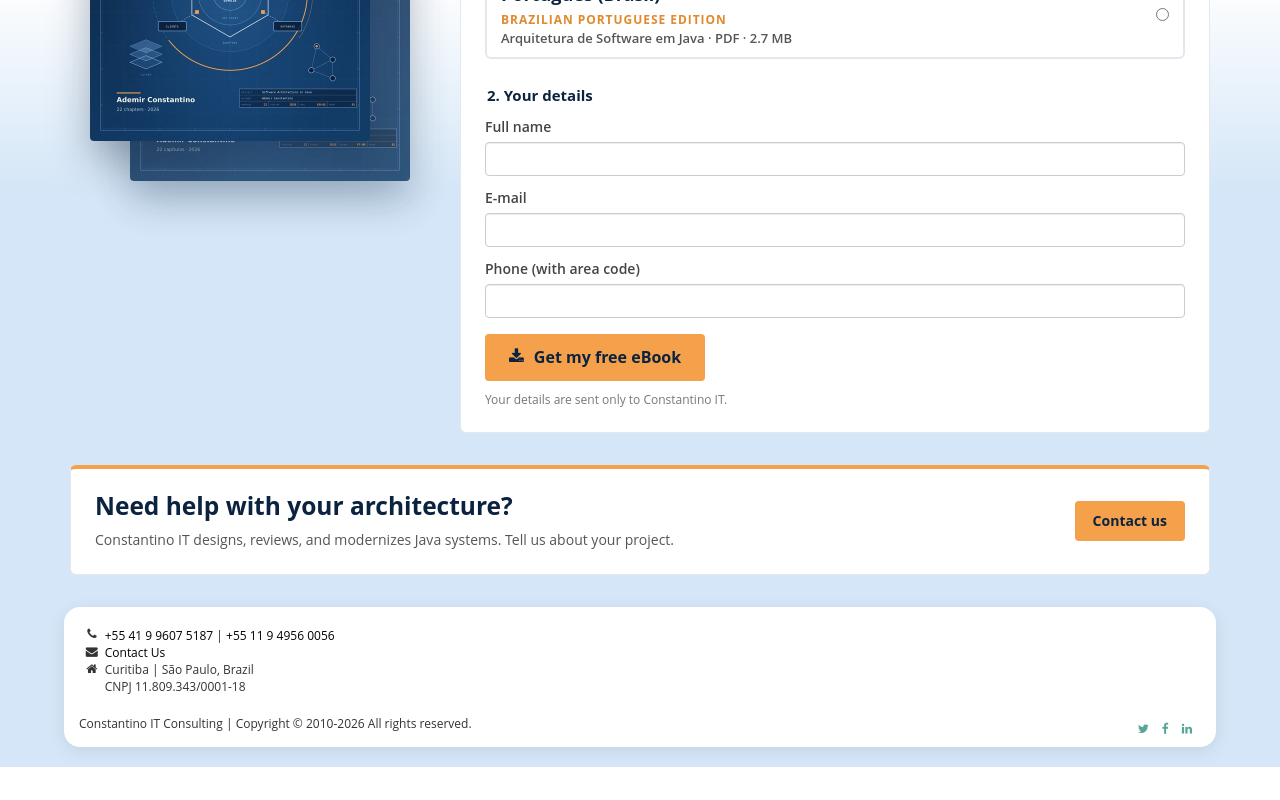
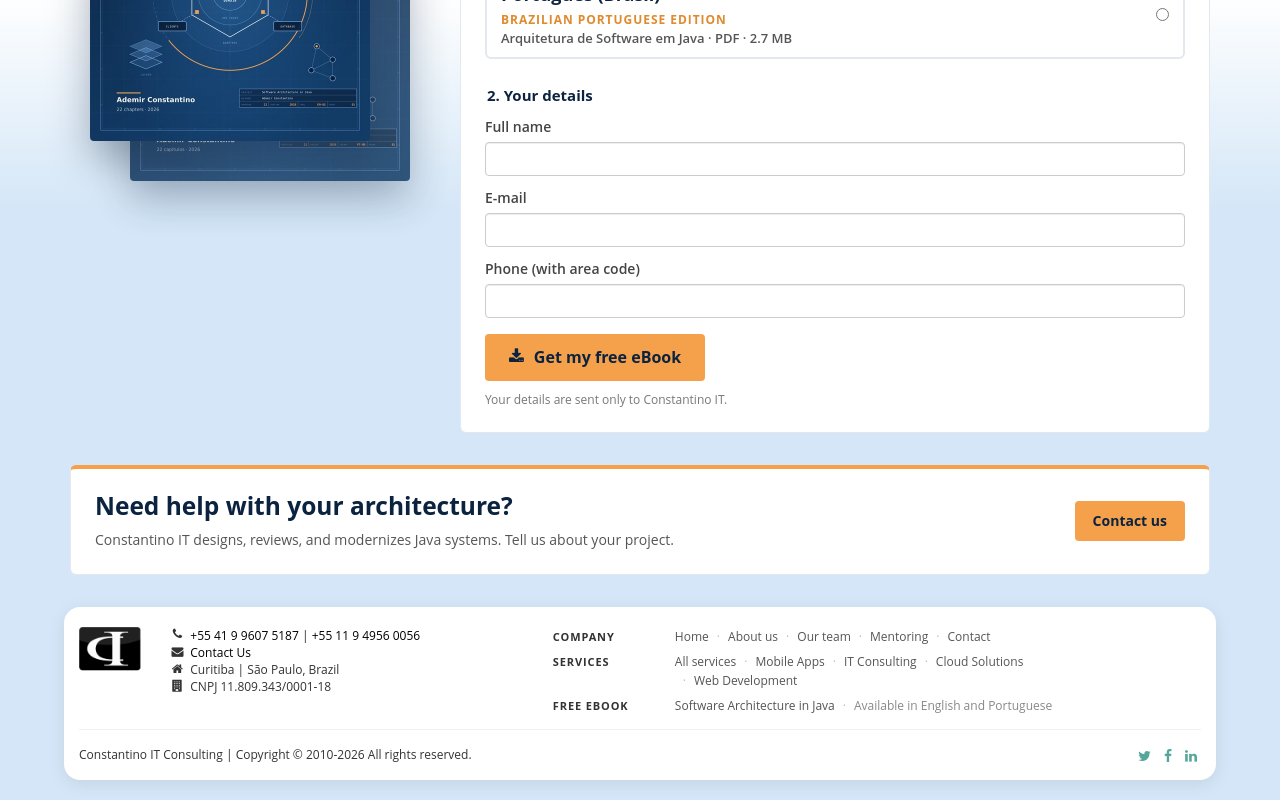
Before and after one commit to ademirconstantino/cit-react, a React (Vite) app: page /ebook in a window 1280 px wide. Shown: the part 669-1469 px from the top of the page. Before the commit the page ends 1436 px from the top, so only its background shows below. Built offline with nearby package versions, Linux system fonts and the light colour scheme.

Commit message:
design improvements

```diff
--- a/public/css/custom-style.css
+++ b/public/css/custom-style.css
@@ -203,9 +203,103 @@
   text-decoration: none;
 }
 
+/* One row: logo symbol, contact details, site map, social links */
+.footer-main {
+  display: flex;
+  flex-wrap: wrap;
+  align-items: flex-start;
+  gap: 16px 24px;
+  margin-bottom: 14px;
+}
+
+.footer-logo {
+  flex-shrink: 0;
+  width: auto;
+  height: 44px;
+}
+
+.footer-main .footer-contact {
+  flex: 0 1 auto;
+}
+
+/* One line per group: title, then its links separated by dots */
+.footer-sitemap {
+  display: flex;
+  flex-direction: column;
+  gap: 6px;
+  /* centred in the space left by the contact details */
+  margin: 0 auto;
+}
+
+.footer-sitemap nav {
+  display: flex;
+  align-items: baseline;
+  gap: 4px 12px;
+}
+
+.footer-sitemap h4 {
+  flex: 0 0 110px;
+  margin: 0;
+  font-size: 11px;
+  font-weight: 700;
+  letter-spacing: 0.08em;
+  text-transform: uppercase;
+  color: #333;
+}
+
+.footer-sitemap ul {
+  display: flex;
+  flex-wrap: wrap;
+  list-style: none;
+  margin: 0;
+  padding: 0;
+  line-height: 1.6;
+}
+
+.footer-sitemap li + li::before {
+  content: "·";
+  padding: 0 8px;
+  color: #bbb;
+}
+
+.footer-sitemap a {
+  color: #555;
+  text-decoration: none;
+}
+
+.footer-sitemap a:hover,
+.footer-sitemap a:focus {
+  color: #2f7d70;
+  text-decoration: none;
+}
+
+.footer-sitemap-note {
+  color: #888;
+}
+
 .footer-social {
   padding-right: 20px;
   text-align: right;
+}
+
+/* Bottom line of the panel: copyright on the left, social links on the right */
+.footer-bottom {
+  display: flex;
+  flex-wrap: wrap;
+  align-items: center;
+  justify-content: space-between;
+  gap: 4px 16px;
+  padding: 10px 0 12px;
+  border-top: 1px solid #eef0f2;
+}
+
+.footer-bottom .footer-copyright {
+  margin: 0;
+}
+
+.footer-bottom .footer-social {
+  padding-right: 0;
+  font-size: 14px;
 }
 
 .footer-social a {
@@ -220,10 +314,29 @@
     padding-right: 16px;
   }
 
+  /* Group title above its line of links */
+  .footer-sitemap {
+    gap: 10px;
+    margin-left: 0;
+  }
+
+  .footer-sitemap nav {
+    flex-direction: column;
+    gap: 2px;
+  }
+
+  .footer-sitemap h4 {
+    flex-basis: auto;
+  }
+
   .footer-contact li {
     line-height: 1.5;
     margin-bottom: 4px;
     word-break: break-word;
+  }
+
+  .footer-bottom {
+    flex-direction: column;
   }
 
   .footer-copyright,
@@ -232,7 +345,7 @@
     padding-right: 15px;
   }
 
-  .footer-copyright p {
+  .footer-bottom .footer-copyright {
     font-size: 11px;
     line-height: 1.4;
     margin-bottom: 6px;
--- a/public/css/font-awesome.min.css
+++ b/public/css/font-awesome.min.css
@@ -1,4 +1,4 @@
 /*!
  *  Font Awesome 4.1.0 by @davegandy - http://fontawesome.io - @fontawesome
  *  License - http://fontawesome.io/license (Font: SIL OFL 1.1, CSS: MIT License)
- */@font-face{font-family:'FontAwesome';src:url('../fonts/fontawesome-webfont.eot?v=4.1.0');src:url('../fonts/fontawesome-webfont.eot?#iefix&v=4.1.0') format('embedded-opentype'),url('../fonts/fontawesome-webfont.woff?v=4.1.0') format('woff'),url('../fonts/fontawesome-webfont.ttf?v=4.1.0') format('truetype'),url('../fonts/fontawesome-webfont.svg?v=4.1.0#fontawesomeregular') format('svg');font-weight:normal;font-style:normal}.fa{display:inline-block;font-family:FontAwesome;font-style:normal;font-weight:normal;line-height:1;-webkit-font-smoothing:antialiased;-moz-osx-font-smoothing:grayscale}.fa-ul{padding-left:0;margin-left:2.14285714em;list-style-type:none}.fa-ul>li{position:relative}.fa-li{position:absolute;left:-2.14285714em;width:2.14285714em;top:.14285714em;text-align:center}.fa-times:before{content:"\f00d"}.fa-home:before{content:"\f015"}.fa-comments:before{content:"\f086"}.fa-phone:before{content:"\f095"}.fa-twitter:before{content:"\f099"}.fa-facebook:before{content:"\f09a"}.fa-bars:before{content:"\f0c9"}.fa-envelope:before{content:"\f0e0"}.fa-linkedin:before{content:"\f0e1"}.fa-check:before{content:"\f00c"}.fa-download:before{content:"\f019"}.fa-book:before{content:"\f02d"}.fa-gift:before{content:"\f06b"}.fa-external-link:before{content:"\f08e"}.fa-globe:before{content:"\f0ac"}.fa-file-pdf-o:before{content:"\f1c1"}
+ */@font-face{font-family:'FontAwesome';src:url('../fonts/fontawesome-webfont.eot?v=4.1.0');src:url('../fonts/fontawesome-webfont.eot?#iefix&v=4.1.0') format('embedded-opentype'),url('../fonts/fontawesome-webfont.woff?v=4.1.0') format('woff'),url('../fonts/fontawesome-webfont.ttf?v=4.1.0') format('truetype'),url('../fonts/fontawesome-webfont.svg?v=4.1.0#fontawesomeregular') format('svg');font-weight:normal;font-style:normal}.fa{display:inline-block;font-family:FontAwesome;font-style:normal;font-weight:normal;line-height:1;-webkit-font-smoothing:antialiased;-moz-osx-font-smoothing:grayscale}.fa-ul{padding-left:0;margin-left:2.14285714em;list-style-type:none}.fa-ul>li{position:relative}.fa-li{position:absolute;left:-2.14285714em;width:2.14285714em;top:.14285714em;text-align:center}.fa-times:before{content:"\f00d"}.fa-home:before{content:"\f015"}.fa-comments:before{content:"\f086"}.fa-phone:before{content:"\f095"}.fa-twitter:before{content:"\f099"}.fa-facebook:before{content:"\f09a"}.fa-bars:before{content:"\f0c9"}.fa-envelope:before{content:"\f0e0"}.fa-linkedin:before{content:"\f0e1"}.fa-check:before{content:"\f00c"}.fa-download:before{content:"\f019"}.fa-book:before{content:"\f02d"}.fa-gift:before{content:"\f06b"}.fa-external-link:before{content:"\f08e"}.fa-globe:before{content:"\f0ac"}.fa-file-pdf-o:before{content:"\f1c1"}.fa-building:before{content:"\f1ad"}
--- a/public/json/cit.ch.json
+++ b/public/json/cit.ch.json
@@ -26,7 +26,16 @@
   "footer": {
     "contact_us": "联系我们",
     "address": "库里提巴 | 圣保罗，巴西",
-    "copyright_notice": "Constantino IT Consulting | 版权所有 © 2010-2026 保留所有权利。"
+    "copyright_notice": "Constantino IT Consulting | 版权所有 © 2010-2026 保留所有权利。",
+    "sitemap_company": "公司",
+    "sitemap_services": "服务",
+    "sitemap_ebook": "免费电子书",
+    "link_home": "首页",
+    "link_about": "关于我们",
+    "link_team": "我们的团队",
+    "link_mentoring": "导师指导",
+    "link_contact": "联系我们",
+    "link_services": "全部服务"
   },
   "links": {
     "facebook_link": "https://www.facebook.com/profile.php?id=61581224173736",
--- a/public/json/cit.de.json
+++ b/public/json/cit.de.json
@@ -26,7 +26,16 @@
   "footer": {
     "contact_us": "Kontakt",
     "address": "Curitiba | São Paulo, Brasilien",
-    "copyright_notice": "Constantino IT Consulting | Copyright © 2010-2026 Alle Rechte vorbehalten."
+    "copyright_notice": "Constantino IT Consulting | Copyright © 2010-2026 Alle Rechte vorbehalten.",
+    "sitemap_company": "Unternehmen",
+    "sitemap_services": "Leistungen",
+    "sitemap_ebook": "Kostenloses E-Book",
+    "link_home": "Startseite",
+    "link_about": "Über uns",
+    "link_team": "Unser Team",
+    "link_mentoring": "Mentoring",
+    "link_contact": "Kontakt",
+    "link_services": "Alle Leistungen"
   },
   "links": {
     "facebook_link": "https://www.facebook.com/profile.php?id=61581224173736",
--- a/public/json/cit.em.json
+++ b/public/json/cit.em.json
@@ -26,7 +26,16 @@
   "footer": {
     "contact_us": "اتصل بنا",
     "address": "كوريتيبا | ساو باولو، البرازيل",
-    "copyright_notice": "Constantino IT Consulting | حقوق النشر © 2010-2026 جميع الحقوق محفوظة."
+    "copyright_notice": "Constantino IT Consulting | حقوق النشر © 2010-2026 جميع الحقوق محفوظة.",
+    "sitemap_company": "الشركة",
+    "sitemap_services": "الخدمات",
+    "sitemap_ebook": "كتاب إلكتروني مجاني",
+    "link_home": "الرئيسية",
+    "link_about": "من نحن",
+    "link_team": "فريقنا",
+    "link_mentoring": "الإرشاد",
+    "link_contact": "اتصل بنا",
+    "link_services": "جميع الخدمات"
   },
   "links": {
     "facebook_link": "https://www.facebook.com/profile.php?id=61581224173736",
--- a/public/json/cit.en.json
+++ b/public/json/cit.en.json
@@ -26,7 +26,16 @@
 	"footer": {
 		"contact_us": "Contact Us",
 		"address": "Curitiba | São Paulo, Brazil",
-		"copyright_notice": "Constantino IT Consulting | Copyright © 2010-2026 All rights reserved."
+		"copyright_notice": "Constantino IT Consulting | Copyright © 2010-2026 All rights reserved.",
+		"sitemap_company": "Company",
+		"sitemap_services": "Services",
+		"sitemap_ebook": "Free eBook",
+		"link_home": "Home",
+		"link_about": "About us",
+		"link_team": "Our team",
+		"link_mentoring": "Mentoring",
+		"link_contact": "Contact",
+		"link_services": "All services"
 	},
 	"links": {
 		"facebook_link": "https://www.facebook.com/profile.php?id=61581224173736",
--- a/public/json/cit.es.json
+++ b/public/json/cit.es.json
@@ -26,7 +26,16 @@
     "footer": {
         "contact_us": "Contáctenos",
 		"address": "Curitiba | São Paulo, Brasil",
-		"copyright_notice": "Constantino IT Consulting | Copyright © 2010-2026 All rights reserved."
+		"copyright_notice": "Constantino IT Consulting | Copyright © 2010-2026 All rights reserved.",
+		"sitemap_company": "Empresa",
+		"sitemap_services": "Servicios",
+		"sitemap_ebook": "eBook gratis",
+		"link_home": "Inicio",
+		"link_about": "Acerca de nosotros",
+		"link_team": "Nuestro equipo",
+		"link_mentoring": "Mentoría",
+		"link_contact": "Contacto",
+		"link_services": "Todos los servicios"
 	},
 	"links" : {
         "facebook_link": "https://www.facebook.com/profile.php?id=61581224173736",
--- a/public/json/cit.fr.json
+++ b/public/json/cit.fr.json
@@ -26,7 +26,16 @@
   "footer": {
     "contact_us": "Contact",
     "address": "Curitiba | São Paulo, Brésil",
-    "copyright_notice": "Constantino IT Consulting | Copyright © 2010-2026 Tous droits réservés."
+    "copyright_notice": "Constantino IT Consulting | Copyright © 2010-2026 Tous droits réservés.",
+    "sitemap_company": "Entreprise",
+    "sitemap_services": "Services",
+    "sitemap_ebook": "eBook gratuit",
+    "link_home": "Accueil",
+    "link_about": "À propos",
+    "link_team": "Notre équipe",
+    "link_mentoring": "Mentorat",
+    "link_contact": "Contact",
+    "link_services": "Tous les services"
   },
   "links": {
     "facebook_link": "https://www.facebook.com/profile.php?id=61581224173736",
--- a/public/json/cit.it.json
+++ b/public/json/cit.it.json
@@ -26,7 +26,16 @@
 	"footer": {
 		"contact_us": "Contattaci",
 		"address": "Curitiba | São Paulo, Brasile",
-		"copyright_notice": "Constantino IT Consulting | Copyright © 2010-2026 All rights reserved."
+		"copyright_notice": "Constantino IT Consulting | Copyright © 2010-2026 All rights reserved.",
+		"sitemap_company": "Azienda",
+		"sitemap_services": "Servizi",
+		"sitemap_ebook": "eBook gratuito",
+		"link_home": "Home",
+		"link_about": "Chi siamo",
+		"link_team": "Il nostro team",
+		"link_mentoring": "Mentoring",
+		"link_contact": "Contatti",
+		"link_services": "Tutti i servizi"
 	},
 	"links" : {
         "facebook_link": "https://www.facebook.com/profile.php?id=61581224173736",
--- a/public/json/cit.jp.json
+++ b/public/json/cit.jp.json
@@ -26,7 +26,16 @@
   "footer": {
     "contact_us": "お問い合わせ",
     "address": "クリチバ | サンパウロ、ブラジル",
-    "copyright_notice": "Constantino IT Consulting | 著作権 © 2010-2026 無断転載を禁じます。"
+    "copyright_notice": "Constantino IT Consulting | 著作権 © 2010-2026 無断転載を禁じます。",
+    "sitemap_company": "会社情報",
+    "sitemap_services": "サービス",
+    "sitemap_ebook": "無料電子書籍",
+    "link_home": "ホーム",
+    "link_about": "会社概要",
+    "link_team": "チーム",
+    "link_mentoring": "メンタリング",
+    "link_contact": "お問い合わせ",
+    "link_services": "サービス一覧"
   },
   "links": {
     "facebook_link": "https://www.facebook.com/profile.php?id=61581224173736",
--- a/public/json/cit.pt.json
+++ b/public/json/cit.pt.json
@@ -26,7 +26,16 @@
 	"footer": {
 		"contact_us": "Contate-nos",
 		"address": "Curitiba | São Paulo, Brasil",
-		"copyright_notice": "Constantino IT Consulting | Copyright © 2010-2026 All rights reserved."
+		"copyright_notice": "Constantino IT Consulting | Copyright © 2010-2026 All rights reserved.",
+		"sitemap_company": "Empresa",
+		"sitemap_services": "Serviços",
+		"sitemap_ebook": "eBook grátis",
+		"link_home": "Início",
+		"link_about": "Sobre nós",
+		"link_team": "Nosso time",
+		"link_mentoring": "Mentoria",
+		"link_contact": "Contato",
+		"link_services": "Todos os serviços"
 	},
 	"links": {
 		"facebook_link": "https://www.facebook.com/profile.php?id=61581224173736",
--- a/src/Footer.tsx
+++ b/src/Footer.tsx
@@ -1,5 +1,6 @@
 import JsonReader from './JSonReader';
 import { useLang } from "./LangContext";
+import { Link } from "react-router-dom";
 import { PHONES, telHref } from "./contactInfo";
 
 import "../public/css/menu.css";
@@ -9,6 +10,23 @@
 import "../public/css/font-awesome.min.css";
 
 const CNPJ = "11.809.343/0001-18";
+
+// Site map: [path, JSON key of the link text]
+const COMPANY_LINKS = [
+  ["/", "footer.link_home"],
+  ["/about", "footer.link_about"],
+  ["/our-team", "footer.link_team"],
+  ["/mentoring", "footer.link_mentoring"],
+  ["/contact", "footer.link_contact"],
+];
+
+const SERVICE_LINKS = [
+  ["/services", "footer.link_services"],
+  ["/mobile-apps", "services_pages.mobile_title"],
+  ["/it-consulting", "services_pages.consulting_title"],
+  ["/cloud-solutions", "services_pages.cloud_title"],
+  ["/web-development", "services_pages.web_title"],
+];
 
 function Footer() {
 
@@ -27,9 +45,11 @@
         }}
       >
 
-        <div className="row">
+        <div className="footer-main">
 
-          <div className="col-md-3 col footer-contact">
+          <img src="/img/logo-symbol.png" alt="Constantino IT" className="footer-logo" />
+
+          <div className="footer-contact">
 
             <div className="block contact-block">
 
@@ -101,28 +121,49 @@
 
           </div>
 
+          {/* SITE MAP */}
+          <div className="footer-sitemap">
+            <nav aria-labelledby="footer-company">
+              <h4 id="footer-company">{JsonReader(langSelected, "footer.sitemap_company")}</h4>
+              <ul>
+                {COMPANY_LINKS.map(([path, key]) => (
+                  <li key={path}><Link to={path}>{JsonReader(langSelected, key)}</Link></li>
+                ))}
+              </ul>
+            </nav>
+
+            <nav aria-labelledby="footer-services">
+              <h4 id="footer-services">{JsonReader(langSelected, "footer.sitemap_services")}</h4>
+              <ul>
+                {SERVICE_LINKS.map(([path, key]) => (
+                  <li key={path}><Link to={path}>{JsonReader(langSelected, key)}</Link></li>
+                ))}
+              </ul>
+            </nav>
+
+            <nav aria-labelledby="footer-ebook">
+              <h4 id="footer-ebook">{JsonReader(langSelected, "footer.sitemap_ebook")}</h4>
+              <ul>
+                <li><Link to="/ebook">{JsonReader(langSelected, "ebook.title")}</Link></li>
+                <li className="footer-sitemap-note">{JsonReader(langSelected, "ebook.languages_title")}</li>
+              </ul>
+            </nav>
+          </div>
+
         </div>
 
 
-        <div className="row">
+        {/* COPYRIGHT AND SOCIAL NETWORKS, at the bottom of the panel */}
+        <div className="footer-bottom">
 
-          <div className="subfooter">
-
-            {/* COPYRIGHT */}
-            <div className="col-md-6 footer-copyright">
-
-              <p>
+          <p className="footer-copyright">
             {JsonReader(
               langSelected,
               "footer.copyright_notice"
             )}
           </p>
 
-            </div>
-
-
-            {/* SOCIAL NETWORKS */}
-            <div className="col-md-6 footer-social">
+          <div className="footer-social">
 
             <div>
 
@@ -156,8 +197,6 @@
 
       </div>
 
-      </div>
-
       <br />
 
     </div>
```
Also changed, not shown: public/img/logo-symbol.png (added). Lines whose indentation alone changed are shown as unchanged.
